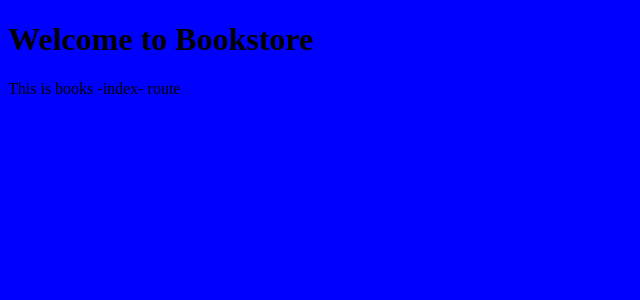
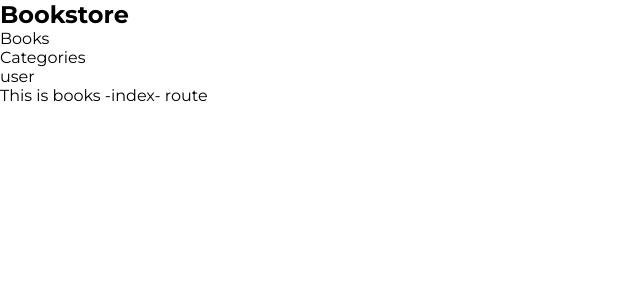
Before and after one commit to kwesiObuobi/bookstore, a React (Create React App) app: page / in a window 1280 px wide. Shown: the top 300 px of the page, without its empty margins (0-640 px from the left). Built offline with nearby package versions, Linux system fonts and the light colour scheme.

Commit message:
Remove margin and padding on *

```diff
--- a/src/App.js
+++ b/src/App.js
@@ -1,9 +1,10 @@
 import { Outlet } from 'react-router-dom';
+import Navbar from './components/Navbar';
 
 function App() {
   return (
     <div className="App">
-      <h1>Welcome to Bookstore</h1>
+      <Navbar />
       <Outlet />
     </div>
   );
--- a/src/components/Navbar.js
+++ b/src/components/Navbar.js
@@ -3,7 +3,14 @@ import React from 'react';
 const Navbar = () => (
   <div className="navbar-container">
     <nav>
-      <h1 className="logo">Bookstore</h1>
+      <div className="logo-and-links">
+        <h1 className="logo">Bookstore</h1>
+        <ul className="nav-links">
+          <li className="nav-link">Books</li>
+          <li className="nav-link">Categories</li>
+        </ul>
+      </div>
+      <div className="user">user</div>
     </nav>
   </div>
 );
--- a/src/index.css
+++ b/src/index.css
@@ -1,3 +1,9 @@
-body {
-  background-color: blue;
+@import url('https://fonts.googleapis.com/css2?family=Montserrat:ital,wght@0,100;0,200;0,300;0,400;0,500;0,600;0,700;0,900;1,100;1,200;1,300;1,400;1,500;1,600;1,700;1,800;1,900&display=swap');
+
+* {
+  margin: 0;
+  padding: 0;
+  box-sizing: border-box;
+  font-family: 'Montserrat', sans-serif;
+  list-style: none;
 }
```
